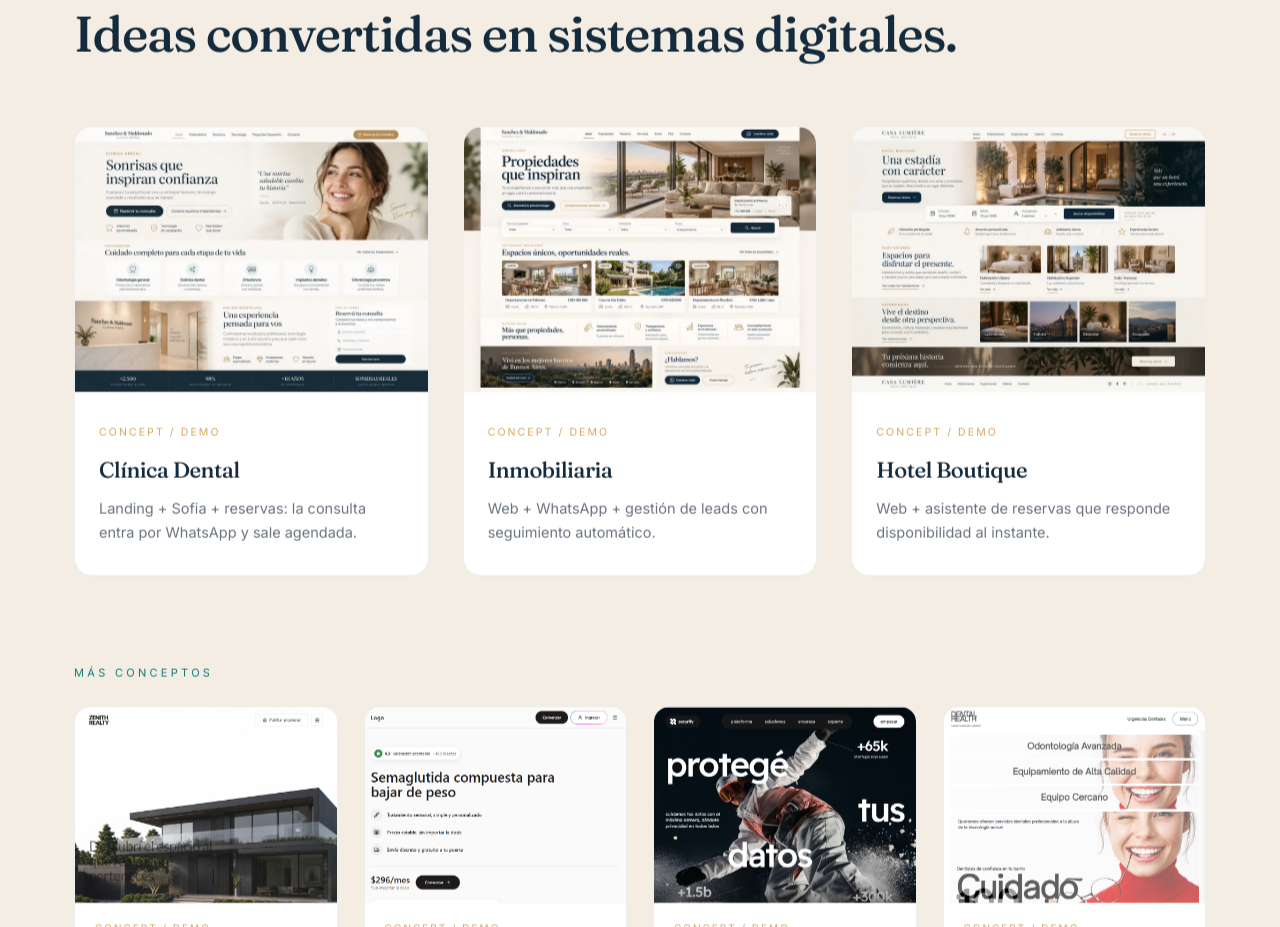
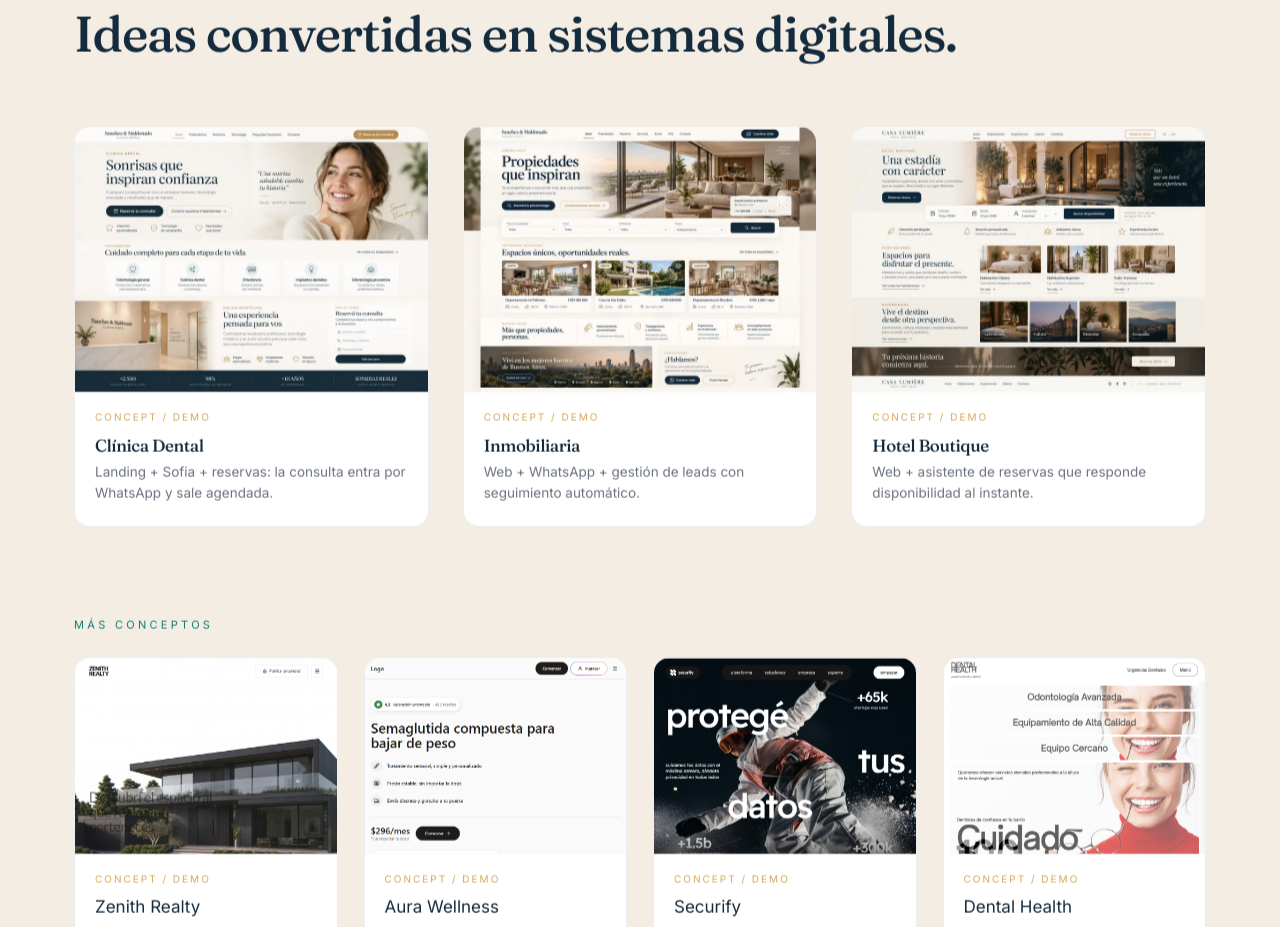
Before and after one commit to Denjm9319/sanchez-maldonado-landing, a React (Vite) app: page / in a window 1280 px wide. Shown: the part 4780-5707 px from the top of the page. Built offline with nearby package versions, Linux system fonts and the light colour scheme.

Commit message:
Unify project card styling between featured projects and concepts grid

```diff
--- a/src/components/Projects.tsx
+++ b/src/components/Projects.tsx
@@ -119,7 +119,7 @@ export default function Projects() {
         </h2>
         <div className="grid gap-[clamp(22px,3vw,34px)] [grid-template-columns:repeat(auto-fit,minmax(min(100%,300px),1fr))]">
           {PROJECTS.map((p) => (
-            <article key={p.id} className="bg-white rounded-[18px] overflow-hidden border border-navy/[0.08]">
+            <article key={p.id} className="bg-white rounded-[16px] overflow-hidden border border-navy/[0.08]">
               <button
                 type="button"
                 onClick={() => setOpenId(p.id)}
@@ -134,10 +134,10 @@ export default function Projects() {
                   className="w-full h-full object-cover object-top block transition-transform duration-500 ease-[cubic-bezier(.22,.61,.36,1)] group-hover:scale-[1.03]"
                 />
               </button>
-              <div className="pt-[26px] px-6 pb-[30px]">
-                <span className="text-[10.5px] tracking-[0.2em] uppercase text-gold">Concept / Demo</span>
-                <h3 className="text-[22px] mt-3 mb-2.5">{p.title}</h3>
-                <p className="text-[14.5px] text-secondary leading-[1.65]">{p.description}</p>
+              <div className="pt-[18px] px-5 pb-[22px]">
+                <span className="text-[10px] tracking-[0.2em] uppercase text-gold block">Concept / Demo</span>
+                <h3 className="text-[17px] mt-2 mb-1">{p.title}</h3>
+                <p className="text-[13.5px] text-secondary leading-[1.55]">{p.description}</p>
               </div>
             </article>
           ))}
```
